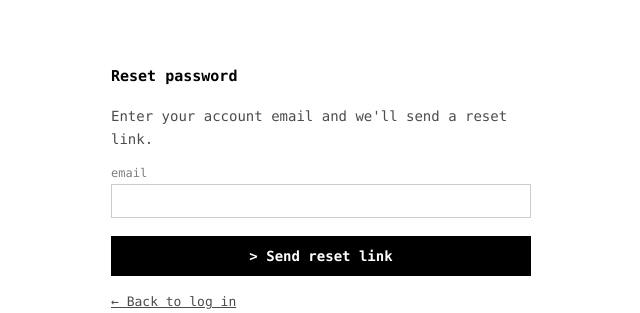
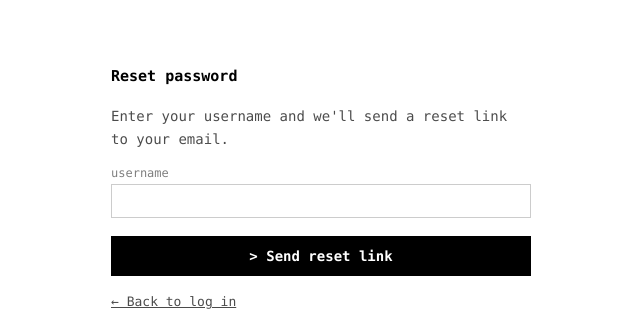
Before and after one commit to jtbird3/menoacct, a FastAPI app: page /forgot-password in a window 1280 px wide. Shown: the part 204-517 px from the top of the page, without its empty margins (319-959 px from the left). Run offline with FastAPI, Linux system fonts and the light colour scheme.

Commit message:
Fix password reset and signup email
- Signup form now collects real email
- Forgot password looks up by username (not email)
- Skip reset email for accounts with no real email on file

Co-Authored-By: Claude Sonnet 4.6 <noreply@anthropic.com>

```diff
--- a/server.py
+++ b/server.py
@@ -158,6 +158,7 @@ async def signup_get(request: Request):
 async def signup_post(
     request: Request,
     name: str = Form(...), username: str = Form(...),
+    email: str = Form(...),
     password: str = Form(...), confirm: str = Form(...)
 ):
     def err(msg):
@@ -167,13 +168,15 @@ async def signup_post(
         return err('Please enter your name.')
     if len(username) < 3:
         return err('Username must be at least 3 characters.')
+    if '@' not in email:
+        return err('Please enter a valid email.')
     if len(password) < 8:
         return err('Password must be at least 8 characters.')
     if password != confirm:
         return err('Passwords do not match.')
 
     token = secrets.token_urlsafe(32)
-    email = f'{username}@signup.menochat.app'
+    email = email.strip().lower()
     with db() as con:
         taken = con.execute('SELECT id FROM users WHERE username=?', (username,)).fetchone()
         if taken:
@@ -185,7 +188,7 @@ async def signup_post(
             )
             user = con.execute('SELECT * FROM users WHERE username=?', (username,)).fetchone()
         except Exception:
-            return err('Something went wrong. Try a different username.')
+            return err('Something went wrong. Try a different username or email.')
 
     request.session['user_id'] = user['id']
     return RedirectResponse('/welcome', status_code=303)
@@ -237,10 +240,10 @@ async def forgot_get():
     return render('forgot_password.html', sent=False, error=None)
 
 @app.post('/forgot-password', response_class=HTMLResponse)
-async def forgot_post(email: str = Form(...)):
+async def forgot_post(username: str = Form(...)):
     with db() as con:
-        user = con.execute('SELECT * FROM users WHERE email=?', (email.strip().lower(),)).fetchone()
-    if user:
+        user = con.execute('SELECT * FROM users WHERE username=?', (username.strip(),)).fetchone()
+    if user and user['email'] and '@signup.menochat.app' not in user['email']:
         token = secrets.token_urlsafe(32)
         expires = (datetime.utcnow() + timedelta(hours=1)).isoformat()
         with db() as con:
@@ -255,7 +258,7 @@ async def forgot_post(email: str = Form(...)):
                 f"Click this link to reset your password (expires in 1 hour):\n\n{link}\n\nIf you didn't request this, ignore it."
             )
         except Exception:
-            pass  # fail silently — don't reveal whether email exists
+            pass
     return render('forgot_password.html', sent=True, error=None)
 
 @app.get('/reset-password/{token}', response_class=HTMLResponse)
--- a/templates/forgot_password.html
+++ b/templates/forgot_password.html
@@ -8,11 +8,11 @@
 <p style="margin-top:16px;font-size:13px;"><a href="/login">&larr; Back to log in</a></p>
 {% else %}
 {% if error %}<div class="error">{{ error }}</div>{% endif %}
-<p style="margin-bottom:16px;">Enter your account email and we'll send a reset link.</p>
+<p style="margin-bottom:16px;">Enter your username and we'll send a reset link to your email.</p>
 <form method="post" action="/forgot-password">
   <div class="field">
-    <label>email</label>
-    <input type="email" name="email" required autocomplete="email" spellcheck="false">
+    <label>username</label>
+    <input type="text" name="username" required autocomplete="username" spellcheck="false">
   </div>
   <button class="btn" type="submit">&gt; Send reset link</button>
 </form>
--- a/templates/signup.html
+++ b/templates/signup.html
@@ -16,6 +16,10 @@
     <input type="text" name="username" required autocomplete="username" spellcheck="false">
   </div>
   <div class="field">
+    <label>email</label>
+    <input type="email" name="email" required autocomplete="email" spellcheck="false">
+  </div>
+  <div class="field">
     <label>password</label>
     <input type="password" name="password" required autocomplete="new-password" minlength="8">
   </div>
```
